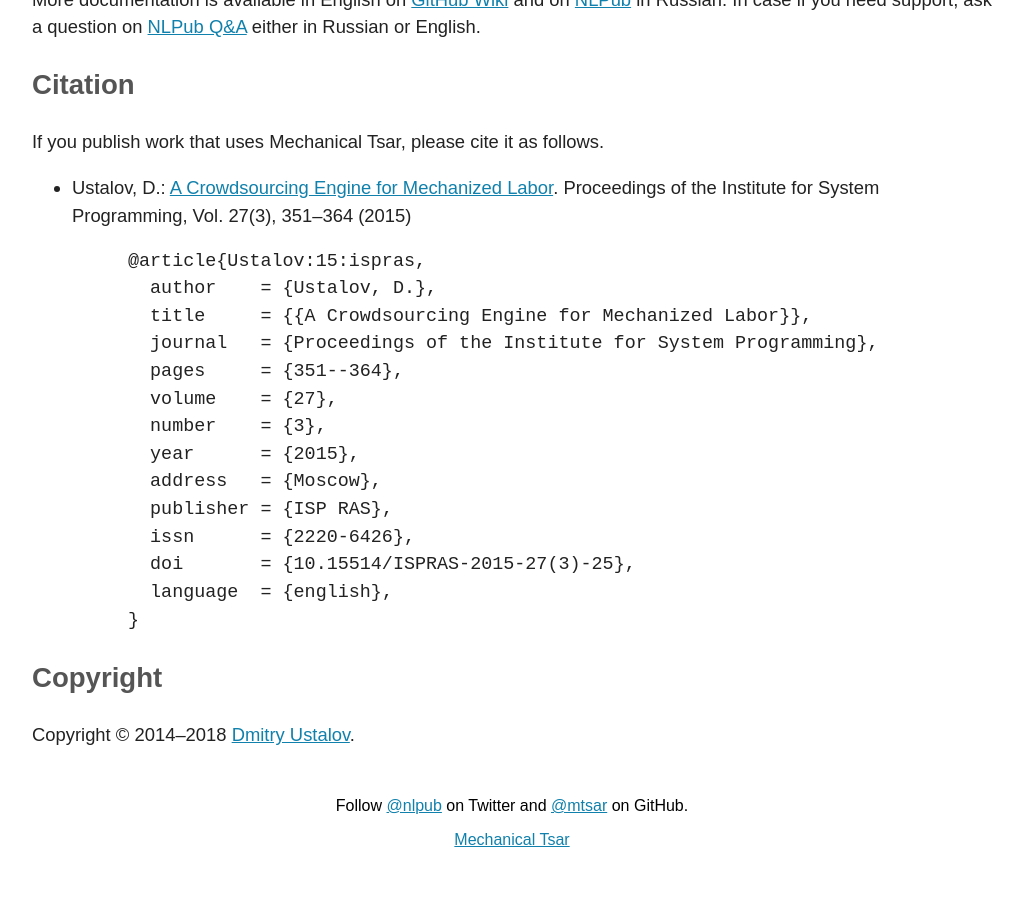
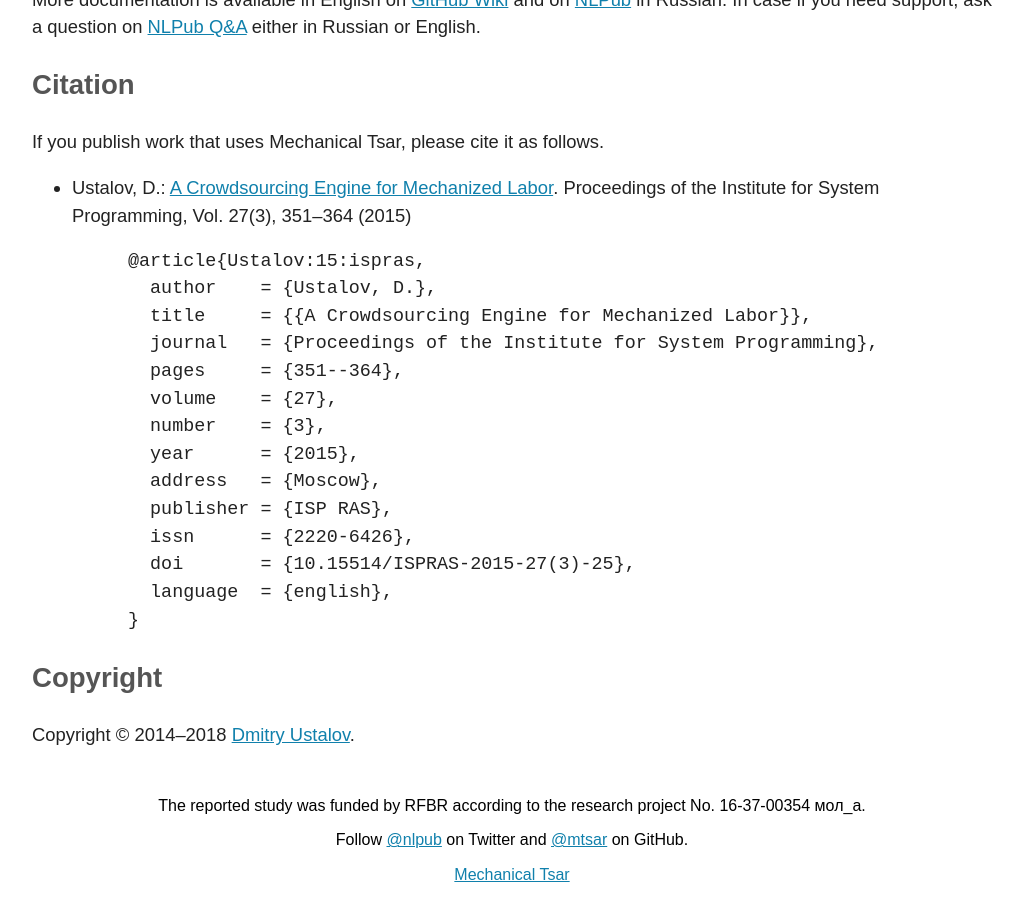
Before and after one commit to mtsar/mtsar-website, a Jekyll site: the page built from index.md, in a window 1280 px wide and 900 px high, scrolled down 977 px. Shown: the whole window, without its empty margins (128-1150 px from the left). Built offline with Jekyll 4.4.1, drawn with Linux system fonts in a browser that asks for light colours; nearby versions of some CDN libraries; before the commit the page ends 1843 px from its top, so only the background shows below that.

Commit message:
Add the RFBR acknowledgement

```diff
--- a/_includes/footer.html
+++ b/_includes/footer.html
@@ -1,4 +1,5 @@
 <footer>
+  <p class="align-center">The reported study was funded by RFBR according to the research project No.&nbsp;16-37-00354&nbsp;мол_a.</p>
   <p class="align-center">
     Follow <a href="https://twitter.com/{{ site.twitter_username }}">@{{ site.twitter_username }}</a> on Twitter
     and <a href="https://github.com/{{ site.github_username }}">@{{ site.github_username }}</a> on GitHub.
```
